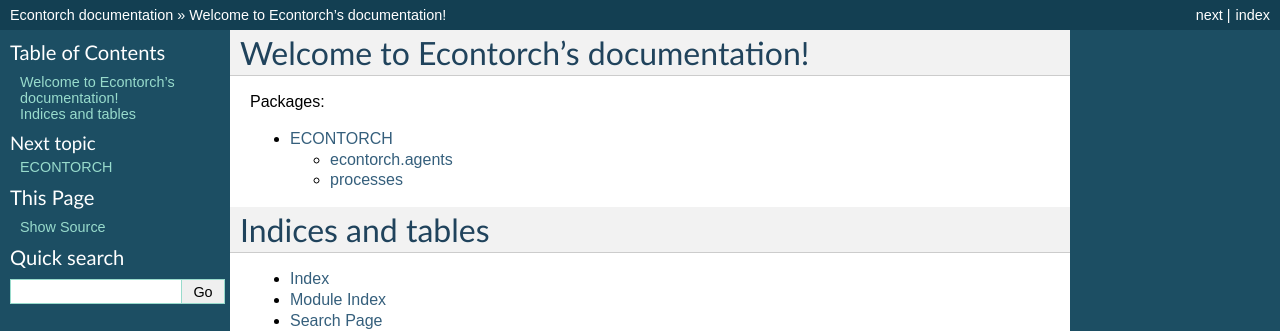
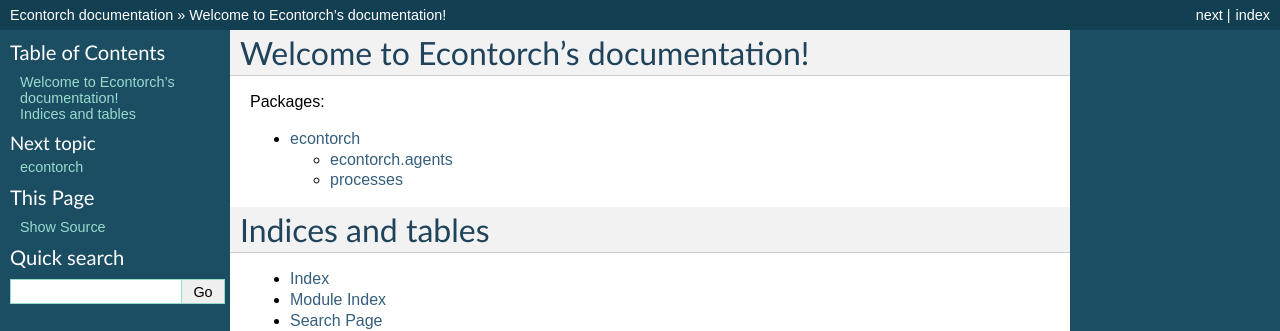
Before and after one commit to econtorch/econtorch, a Sphinx documentation site: the page built from docs/source/index.rst, in a window 1280 px wide. Shown: the top 331 px of the page. Built offline with Sphinx 7.4.7, drawn with Linux system fonts in a browser that asks for light colours.

Commit message:
Update doc

```diff
--- a/docs/source/econtorch.rst
+++ b/docs/source/econtorch.rst
@@ -1,4 +1,4 @@
-ECONTORCH
+econtorch
 =========
 
 
```
